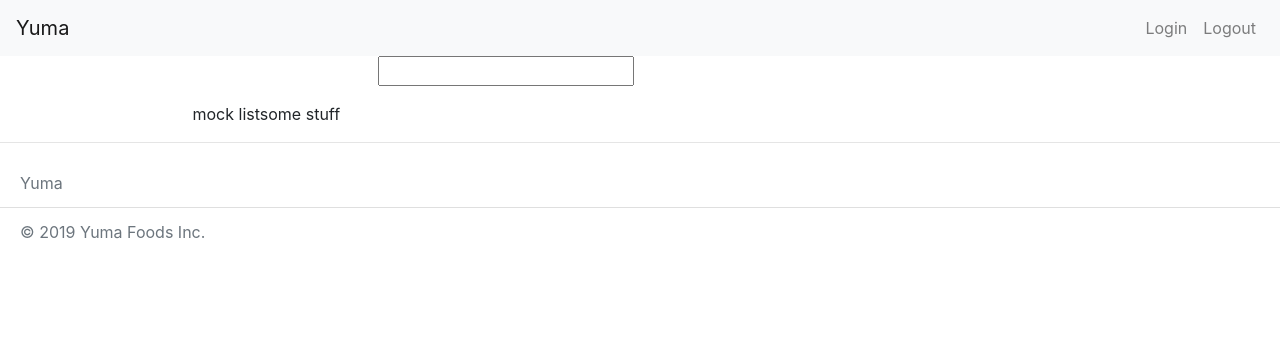
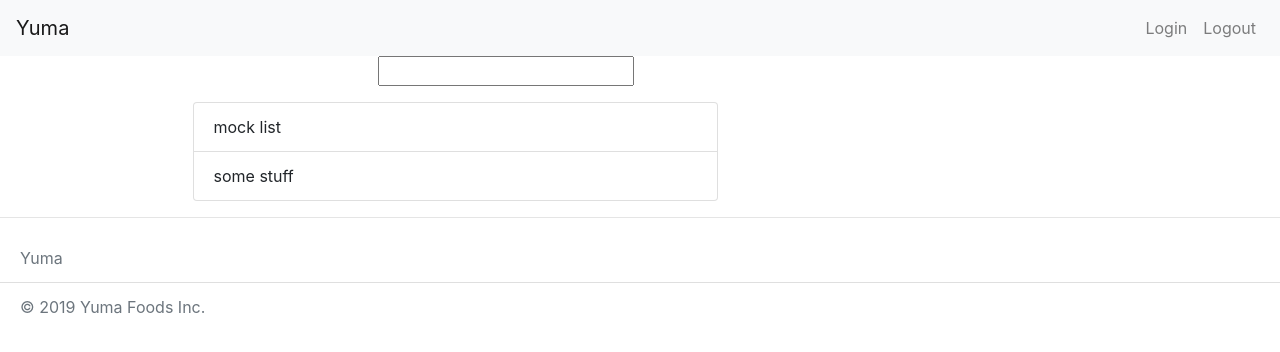
Before and after one commit to faisalhabibgit/Yuma, a React (Create React App) app in the folder frontend/: page /UserByCompanyName in a window 1280 px wide. Shown: the top 352 px of the page. Built offline with nearby package versions, Linux system fonts and the light colour scheme.

Commit message:
#142 Listing search Items

```diff
--- a/frontend/src/component/UserByCompanyName.js
+++ b/frontend/src/component/UserByCompanyName.js
@@ -42,7 +42,7 @@ class UserByCompanyName extends Component {
         <Col sm={{ size: 6, order: 2, offset: 1 }}>
           <ListGroup>
             {
-              this.state.searchList
+              this.state.searchList.map(x => <ListGroupItem>{x}</ListGroupItem>)
             }
           </ListGroup>
         </Col>
```
